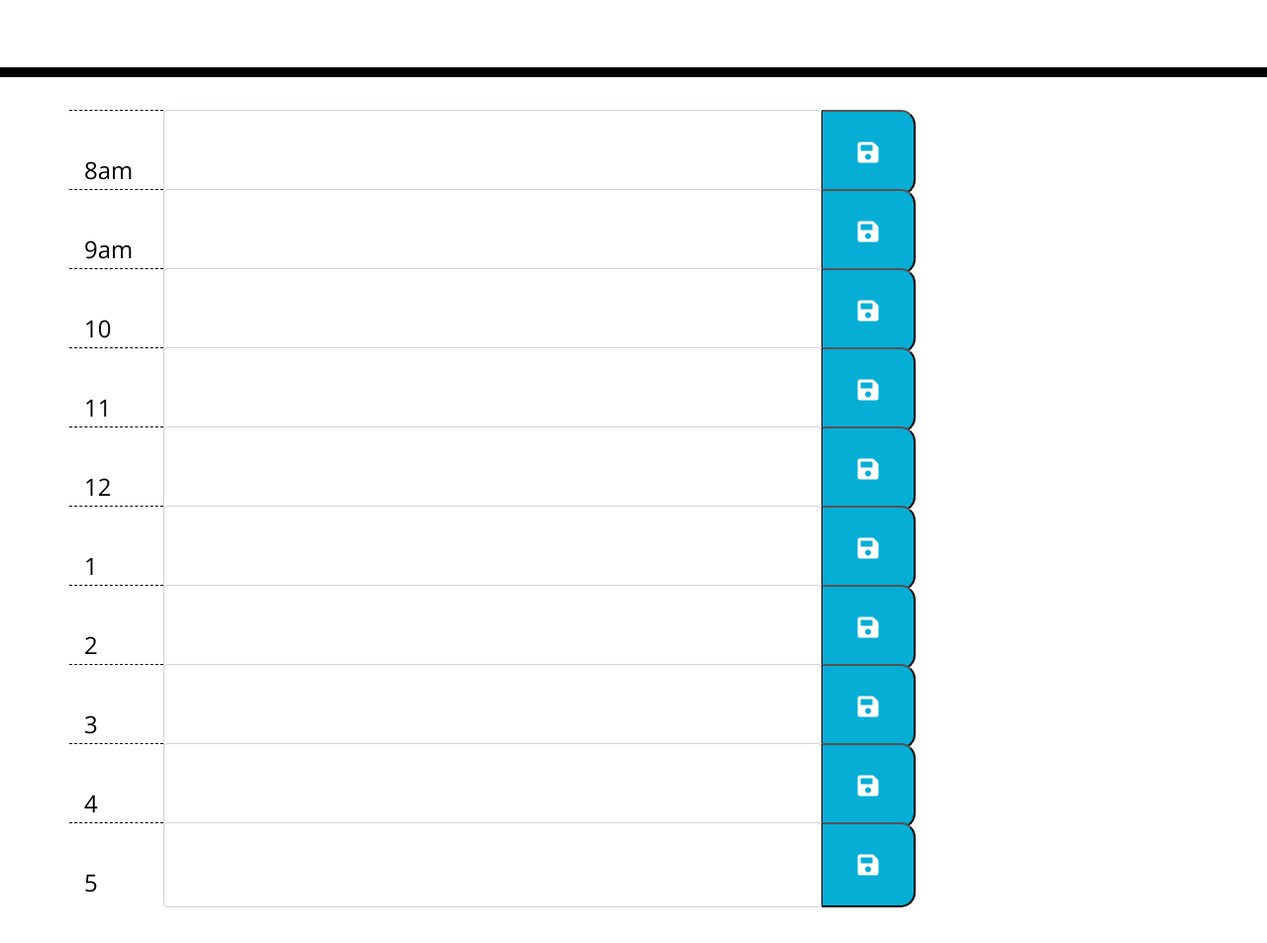
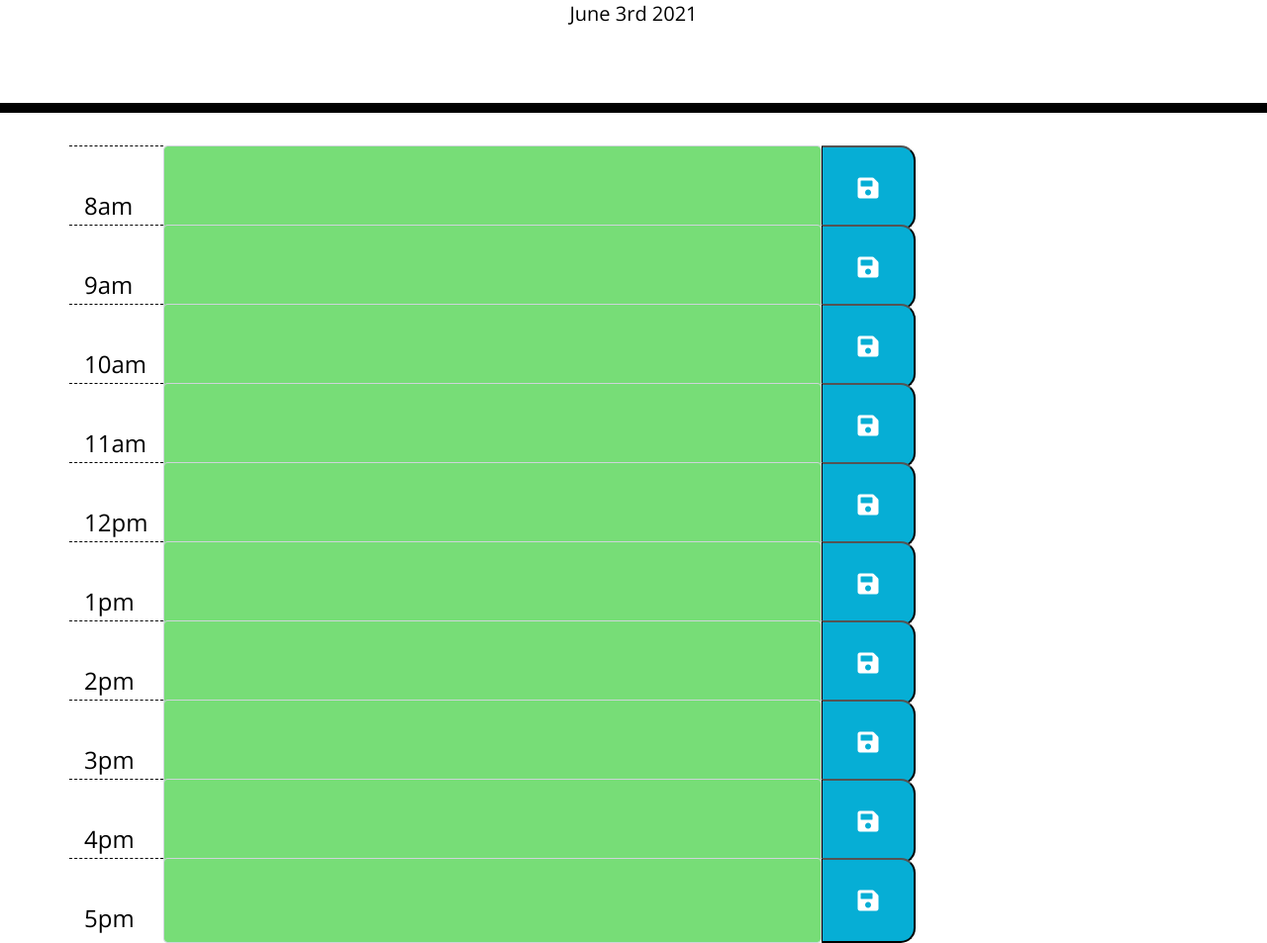
Before and after one commit to eulagee/-5-Work-Day-Scheduler_EG, a plain HTML site: page index.html in a window 1280 px wide. Shown: the part 190-1143 px from the top of the page at 99% size. Before the commit the page ends 1107 px from the top, so only its background shows below. Drawn offline with nearby package versions, Linux system fonts and the light colour scheme.

Commit message:
updated HTML/JS folder location

```diff
--- a/index.html
+++ b/index.html
@@ -40,56 +40,55 @@
         </div>
         <div class="row" id="10am-row">
             <div class="col-md-1 hour" id="time-block 10am-hour">
-                10</div>
+                10am</div>
             <textarea id="10am-text" rows="3" class="form-control description col-2 col-sm-7"></textarea>
             <button type="button" class="saveBtn col-md-1"><span class="fa fa-save"></span></button>
         </div>
         <div class="row" id="11am-row">
             <div class="col-md-1 hour" id="time-block 11am-hour">
-                11</div>
+                11am</div>
             <textarea id="11am-text" rows="3" class="form-control description col-2 col-sm-7"></textarea>
             <button type="button" class="saveBtn col-md-1"><span class="fa fa-save"></span></button>
         </div>
         <div class="row" id="12pm-row">
             <div class="col-md-1 hour" id="time-block 12pm-hour">
-                12</div>
+                12pm</div>
             <textarea id="12pm-text" rows="3" class="form-control description col-2 col-sm-7"></textarea>
             <button type="button" class="saveBtn col-md-1"><span class="fa fa-save"></span></button>
         </div>
         <div class="row" id="1pm-row">
             <div class="col-md-1 hour" id="time-block 1pm-hour">
-                1</div>
+                1pm</div>
             <textarea id="1pm-text" rows="3" class="form-control description col-2 col-sm-7"></textarea>
             <button type="button" class="saveBtn col-md-1"><span class="fa fa-save"></span></button>
         </div>
-
         <div class="row" id="2pm-row">
             <div class="col-md-1 hour" id="time-block 2pm-hour">
-                2</div>
+                2pm</div>
             <textarea id="2pm-text" rows="3" class="form-control description col-2 col-sm-7"></textarea>
             <button type="button" class="saveBtn col-md-1"><span class="fa fa-save"></span></button>
         </div>
         <div class="row" id="3pm-row">
             <div class="col-md-1 hour" id="time-block 3pm-hour">
-                3</div>
+                3pm</div>
             <textarea id="3pm-text" rows="3" class="form-control description col-2 col-sm-7"></textarea>
             <button type="button" class="saveBtn col-md-1"><span class="fa fa-save"></span></button>
         </div>
         <div class="row" id="4pm-row">
             <div class="col-md-1 hour" id="time-block 4pm-hour">
-                4</div>
+                4pm</div>
             <textarea id="4pm-text" rows="3" class="form-control description col-2 col-sm-7"></textarea>
             <button type="button" class="saveBtn col-md-1"><span class="fa fa-save"></span></button>
         </div>
         <div class="row" id="5pm-row">
             <div class="col-md-1 hour" id="time-block 5pm-hour">
-                5</div>
+                5pm</div>
             <textarea id="5pm-text" rows="3" class="form-control description col-2 col-sm-7"></textarea>
             <button type="button" class="saveBtn col-md-1"><span class="fa fa-save"></span></button>
         </div>
     </div>
 
 </body>
-<script src="script.js"></script>
+<script src="./Assets/script.js"></script>
 
 </html>
```
